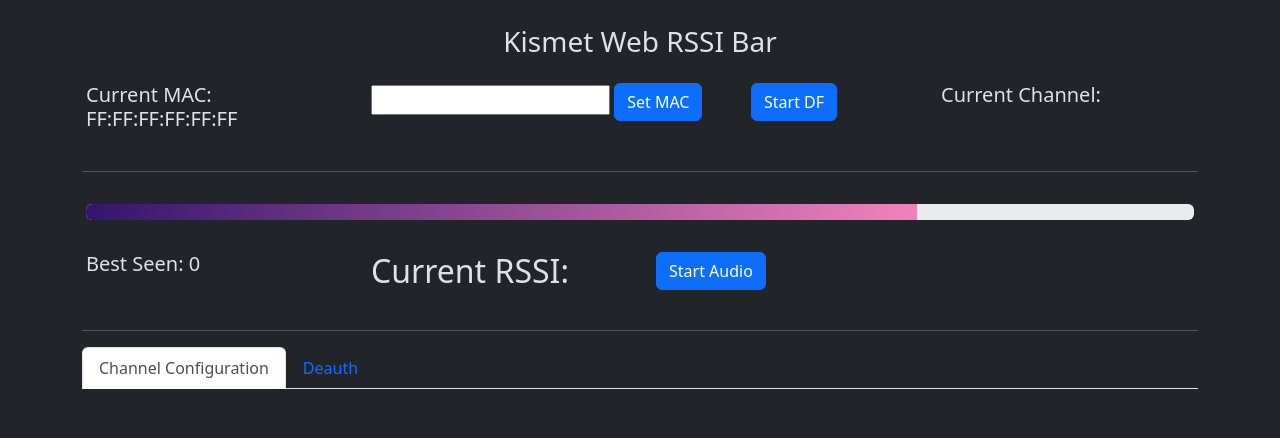
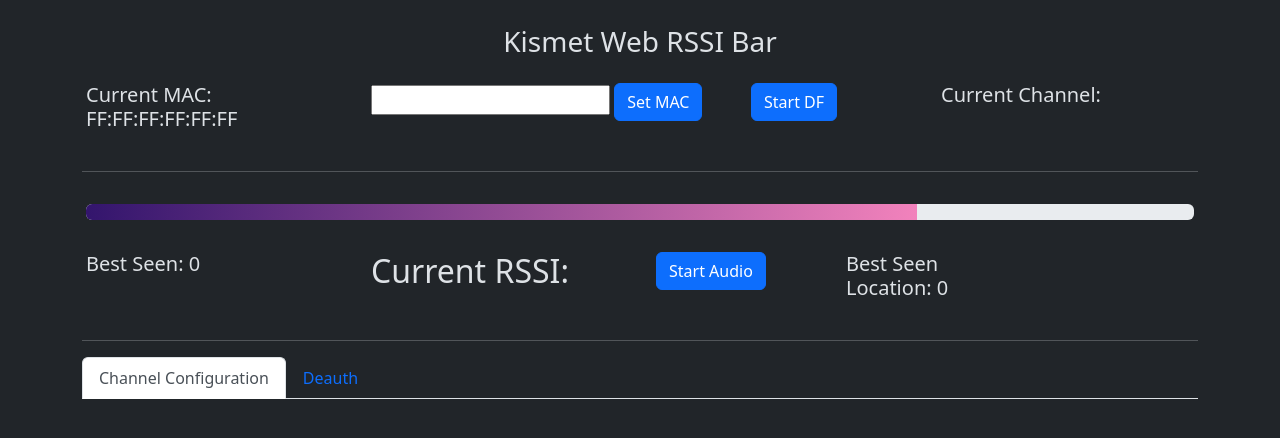
Before and after one commit to GrokkedBandwidth/kismet_web_rssi-bar, a Flask app: page / in a window 1280 px wide. Shown: the top 438 px of the page. Run offline with Flask 2, Linux system fonts and the light colour scheme; data that the repository does not hold is empty; some libraries are stand-ins or nearby versions.

Commit message:
Add location information in MGRS for best seen RSSI

```diff
--- a/mac.py
+++ b/mac.py
@@ -10,6 +10,9 @@ class Mac:
         self.last_seen_time = 0
         self.last_best_time = 0
         self.current_channel = 0
+        self.lat = ""
+        self.lon = ""
+        self.location = ""
         self.bssid = "FF:FF:FF:FF:FF:FF"
         self.url = f"http://{self.username}:{self.password}@{self.IP}:2501/"
         self.source_params = {
@@ -20,7 +23,7 @@ class Mac:
                 "kismet.datasource.capture_interface",
                 "kismet.datasource.hopping",
                 "kismet.datasource.channel",
-                "kismet.datasource.hop_channels"
+                "kismet.datasource.hop_channels",
             ]
         }
         self.target_params = {
@@ -32,7 +35,7 @@ class Mac:
                 'kismet.device.base.location/kismet.common.location.last/kismet.common.location.geopoint',
                 'kismet.device.base.key',
                 "dot11.device/dot11.device.last_bssid",
-                'kismet.common.seenby.uuid'
+                'kismet.common.seenby.uuid',
             ],
             'datatable': True
         }
--- a/main.py
+++ b/main.py
@@ -6,10 +6,12 @@ import time
 import scapy.layers.dot11
 from scapy.all import sendp
 from mac import Mac
+import mgrs
 
 mac = Mac()
 app = Flask(__name__)
 Bootstrap(app)
+mgrs_converter = mgrs.MGRS()
 
 @app.route('/', methods=['POST', 'GET'])
 def home():
@@ -43,11 +45,18 @@ def df():
             if rssi > mac.best_seen:
                 mac.best_seen = rssi
                 mac.last_best_time = current_time
+                try:
+                    mac.lat = results[0]['kismet.common.location.geopoint'][1]
+                    mac.lon = results[0]['kismet.common.location.geopoint'][0]
+                    mac.location = location_conversion(mac.lat, mac.lon)
+                except TypeError:
+                    pass
             response[3] = mac.best_seen
             time_since_best = int(time.time() - mac.last_best_time)
             mac.last_seen_time = current_time - results[0]['kismet.device.base.last_time']
             response[4] = time_since_best
             response[5] = mac.last_seen_time
+            response[6] = mac.location
             return_string = 'data:' + json.dumps(response) + "\n\n"
             yield return_string
             time.sleep(.2)
@@ -101,7 +110,7 @@ def deauth(interface, reason, count, behavior):
             addr3=bssid,
         )
         deauth_frame = scapy.layers.dot11.Dot11Deauth(reason=reason)
-        frame_bssid = scapy.layers.dot11.RadioTap() / dot11_bssid / deauth_frame
+        frame_bssid = scapy.layers.dot11.RadioTap()/dot11_bssid/deauth_frame
         # If behavior is set to true, deauth frames of the same count will be sent to the target's BSSID using the
         # targets's MAC
         dot11_client = scapy.layers.dot11.Dot11(
@@ -111,7 +120,7 @@ def deauth(interface, reason, count, behavior):
             addr2=target_mac,
             addr3=bssid
         )
-        frame_client = scapy.layers.dot11.RadioTap() / dot11_client / deauth_frame
+        frame_client = scapy.layers.dot11.RadioTap()/dot11_client/deauth_frame
         for num in range(0, count):
             sendp(frame_bssid, iface=interface, count=1)
             if behavior:
@@ -119,6 +128,13 @@ def deauth(interface, reason, count, behavior):
     shoot(behavior=behavior, count=count)
     return f"{count} deauths sent to {mac.mac} from {mac.bssid}"
 
+def location_conversion(lat, lon):
+    if lat != "":
+        location = mgrs_converter.toMGRS(lat, lon)
+        return location
+    else:
+        return "0"
+
 
 if __name__ == "__main__":
     app.run(host='0.0.0.0', port=5001)
--- a/requirements.txt
+++ b/requirements.txt
@@ -1,4 +1,5 @@
 Flask==2.2.3
 Flask_Bootstrap==3.3.7.1
+mgrs==1.4.5
 requests==2.28.1
 scapy==2.5.0
--- a/static/js/index.js
+++ b/static/js/index.js
@@ -47,6 +47,7 @@ function dfFunction() {
         best_seen = "#best";
         $(best_seen).text('Best Seen: '+sent_data[3] + ' Time: ' + sent_data[4]);
         current_rssi = "#current_rssi";
+        $("#location").text('Best Seen Location: '+sent_data[6])
         $(current_rssi).text('Current RSSI: '+sent_data[1]);
         if (mute === false) {
             adjustSound(oscillator, sent_data[0]*8);
--- a/templates/index.html
+++ b/templates/index.html
@@ -41,6 +41,9 @@
             </div>
             <div class="col-lg-2 col-md-2 col-sm-6 ui">
                 <button class="btn btn-primary" onclick="toggleAudio()" id="audio">Start Audio</button>
+            </div>
+            <div class="col-lg-2 col-md-2 col-sm-6 ui">
+                <h5 id="location">Best Seen Location: 0</h5>
             </div>
         </div>
         <hr>
```
